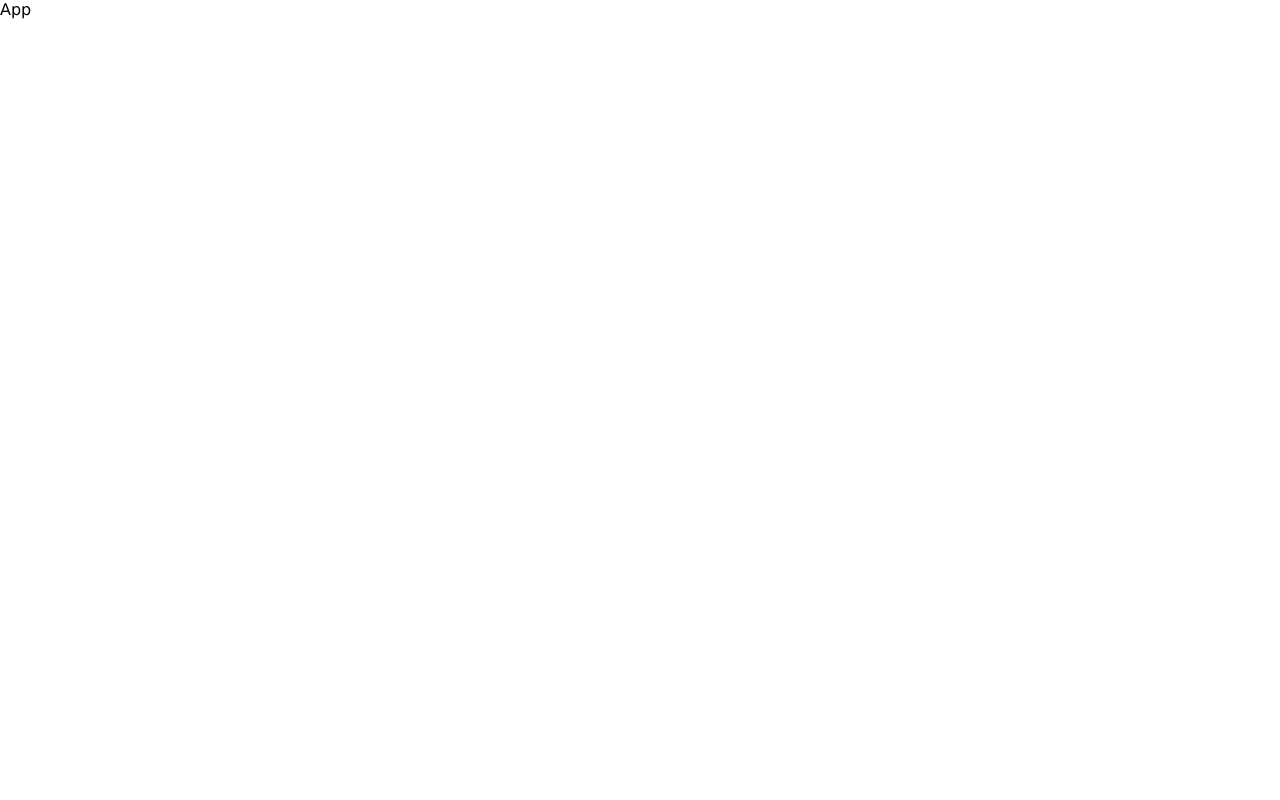
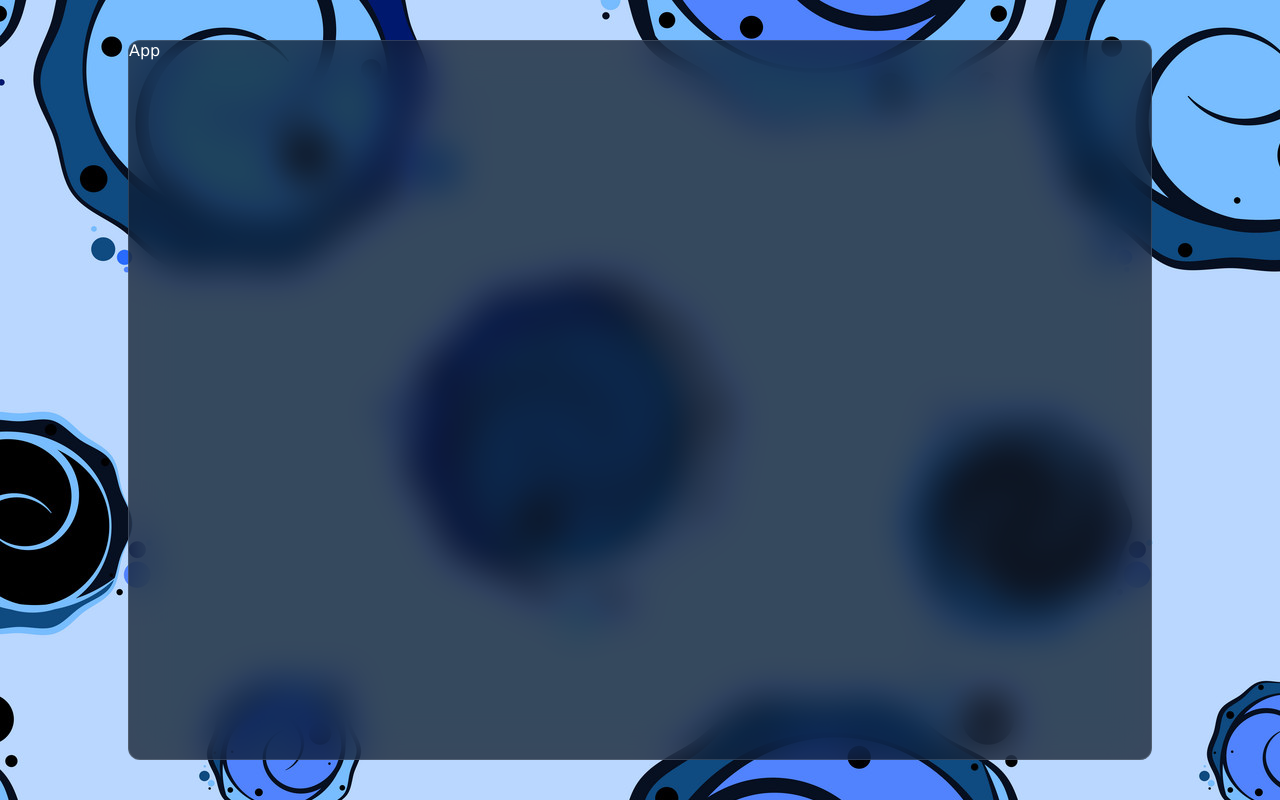
Before and after one commit to Bikrom2001/Chat-apps, a React (Vite) app: page / in a window 1280 px wide. Built offline with nearby package versions, Linux system fonts and the light colour scheme.

Commit message:
CSS Glass Background Effect

```diff
--- a/src/App.jsx
+++ b/src/App.jsx
@@ -1,6 +1,6 @@
 const App = () => {
   return (
-    <div className=''>App</div>
+    <div className='container'>App</div>
   )
 }
 
--- a/src/index.css
+++ b/src/index.css
@@ -5,3 +5,21 @@
   font-family: "Lucida Sans", "Lucida Sans Regular", "Lucida Grande",
     "Lucida Sans Unicode", Geneva, Verdana, sans-serif;
 }
+
+body {
+  background-image: url("/bg.jpg");
+  display: flex;
+  align-items: center;
+  justify-content: center;
+  height: 100vh;
+  color: white;
+}
+.container {
+  width: 80vw;
+  height: 90vh;
+  background-color: rgba(17, 25, 40, 0.75);
+  backdrop-filter: blur(19px) saturate(180%);
+  border-radius: 12px;
+  border: 1px solid rgba(255, 255, 255, 0.125);
+  display: flex;
+}
```
Also changed, not shown: 1 other file (tests, documents, lock files or other folders).
